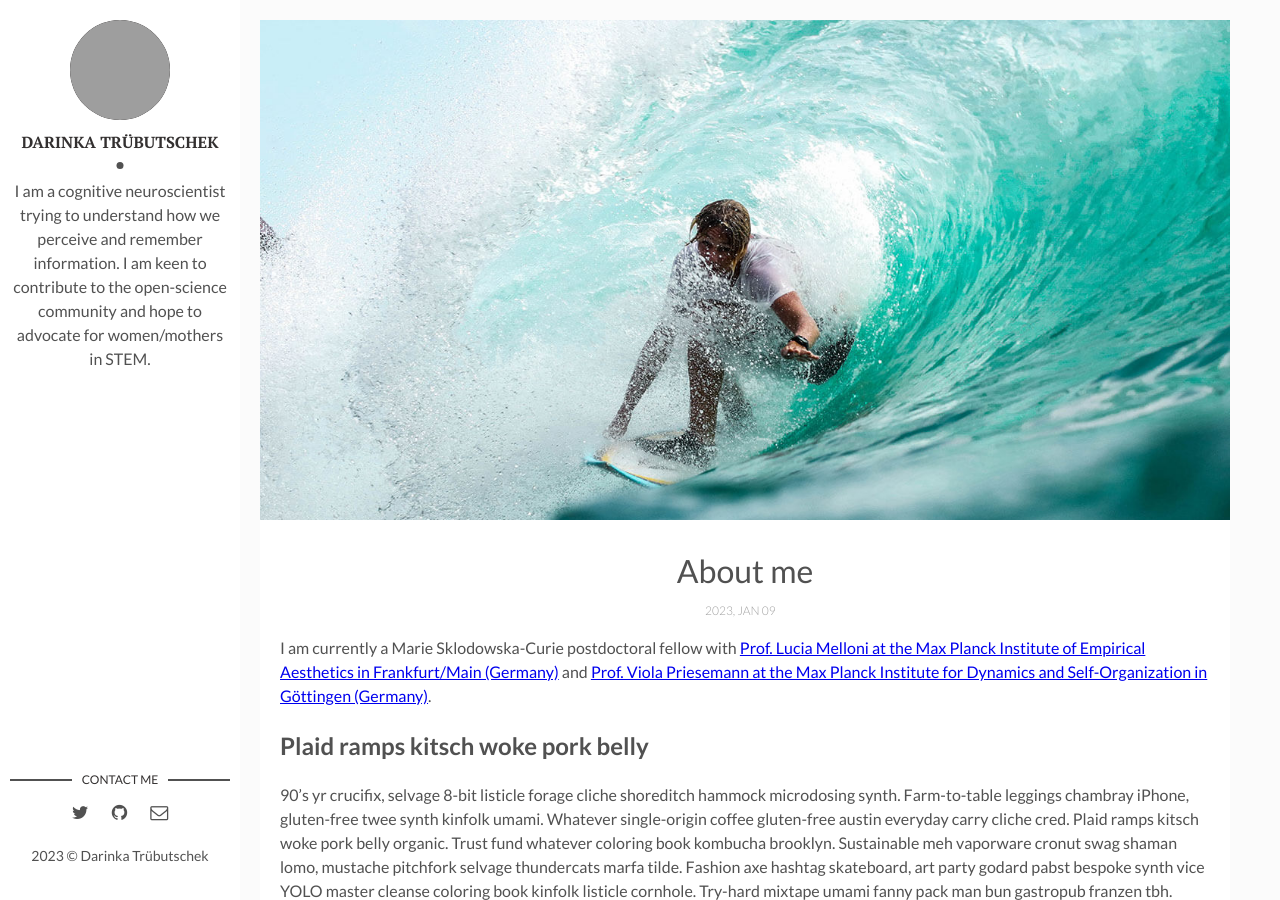
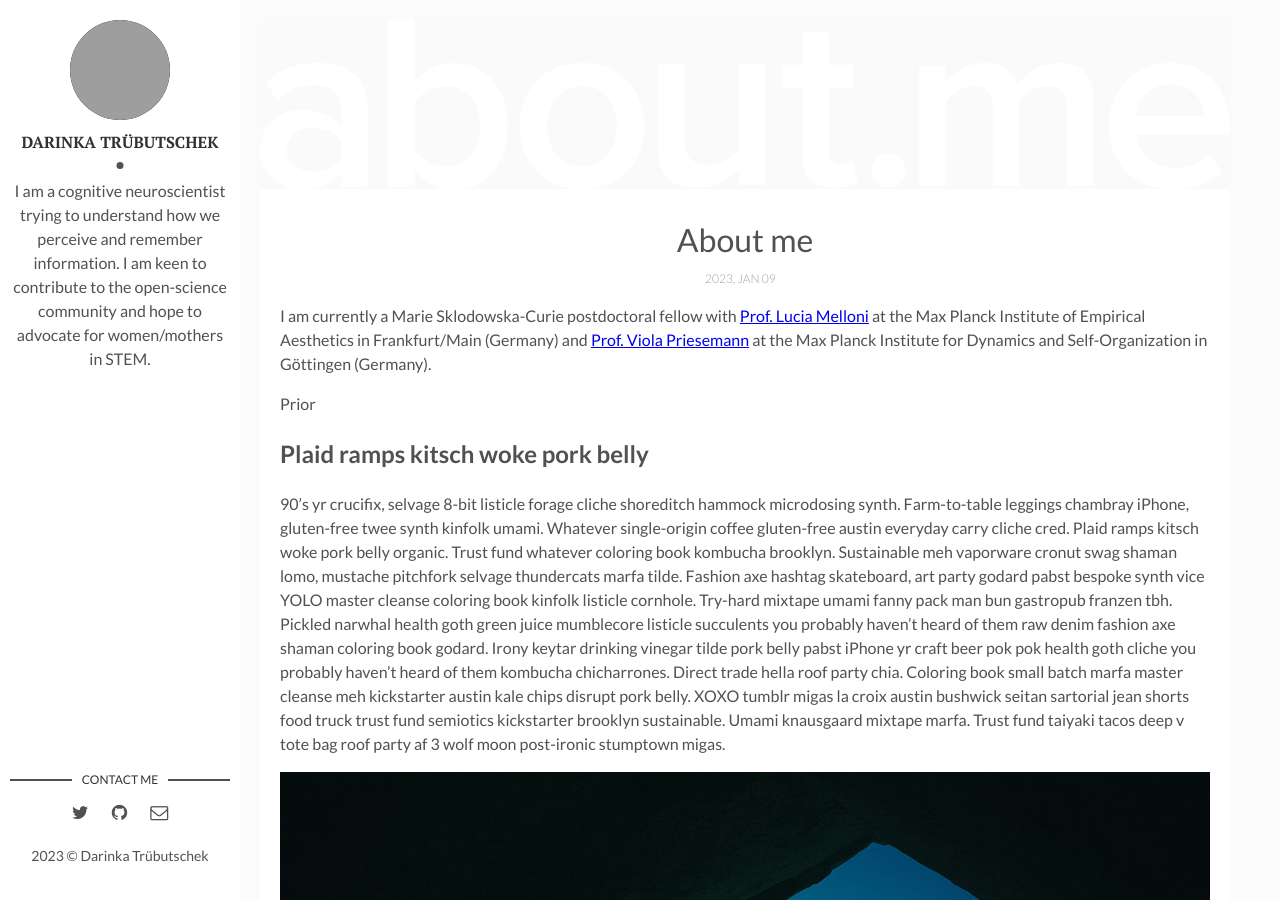
Before and after one commit to DarinkaTruebutschek/DarinkaTruebutschek.github.io, a Jekyll site: the page built from _posts/2023-01-09-about-me.md, in a window 1280 px wide and 900 px high. Built offline with Jekyll 4.4.1, drawn with Linux system fonts in a browser that asks for light colours; comment, search, counter and statistics services are not loaded; grey boxes are pictures that could not be loaded.

Commit message:
Updating about me picture

```diff
--- a/_posts/2023-01-09-about-me.md
+++ b/_posts/2023-01-09-about-me.md
@@ -3,11 +3,13 @@ layout: post
 title: About me
 date: 09 January 2023
 description:  # Add post description (optional)
-img: i-rest.jpg # Add image post (optional)
+img: aboutme_logo_white_1024.png # Add image post (optional)
 fig-caption: # Add figcaption (optional)
 tags: [Holidays, Hawaii]
 ---
-I am currently a Marie Sklodowska-Curie postdoctoral fellow with [Prof. Lucia Melloni at the Max Planck Institute of Empirical Aesthetics in Frankfurt/Main (Germany)](https://www.aesthetics.mpg.de/en/research/research-group-neural-circuits-consciousness-and-cognition.html) and [Prof. Viola Priesemann at the Max Planck Institute for Dynamics and Self-Organization in G&#246;ttingen (Germany)](https://www.viola-priesemann.de/).
+I am currently a Marie Sklodowska-Curie postdoctoral fellow with [Prof. Lucia Melloni](https://www.aesthetics.mpg.de/en/research/research-group-neural-circuits-consciousness-and-cognition.html) at the Max Planck Institute of Empirical Aesthetics in Frankfurt/Main (Germany) and [Prof. Viola Priesemann](https://www.viola-priesemann.de/) at the Max Planck Institute for Dynamics and Self-Organization in G&#246;ttingen (Germany).
+
+Prior
 
 ## Plaid ramps kitsch woke pork belly
 90's yr crucifix, selvage 8-bit listicle forage cliche shoreditch hammock microdosing synth. Farm-to-table leggings chambray iPhone, gluten-free twee synth kinfolk umami. Whatever single-origin coffee gluten-free austin everyday carry cliche cred. Plaid ramps kitsch woke pork belly organic. Trust fund whatever coloring book kombucha brooklyn. Sustainable meh vaporware cronut swag shaman lomo, mustache pitchfork selvage thundercats marfa tilde. Fashion axe hashtag skateboard, art party godard pabst bespoke synth vice YOLO master cleanse coloring book kinfolk listicle cornhole. Try-hard mixtape umami fanny pack man bun gastropub franzen tbh. Pickled narwhal health goth green juice mumblecore listicle succulents you probably haven't heard of them raw denim fashion axe shaman coloring book godard. Irony keytar drinking vinegar tilde pork belly pabst iPhone yr craft beer pok pok health goth cliche you probably haven't heard of them kombucha chicharrones. Direct trade hella roof party chia. Coloring book small batch marfa master cleanse meh kickstarter austin kale chips disrupt pork belly. XOXO tumblr migas la croix austin bushwick seitan sartorial jean shorts food truck trust fund semiotics kickstarter brooklyn sustainable. Umami knausgaard mixtape marfa. Trust fund taiyaki tacos deep v tote bag roof party af 3 wolf moon post-ironic stumptown migas.
```
Also changed, not shown: assets/img/DT_Profile_Pic_old.jpg (added), assets/img/aboutme_logo_white_1024.png (added), 1 other file.
